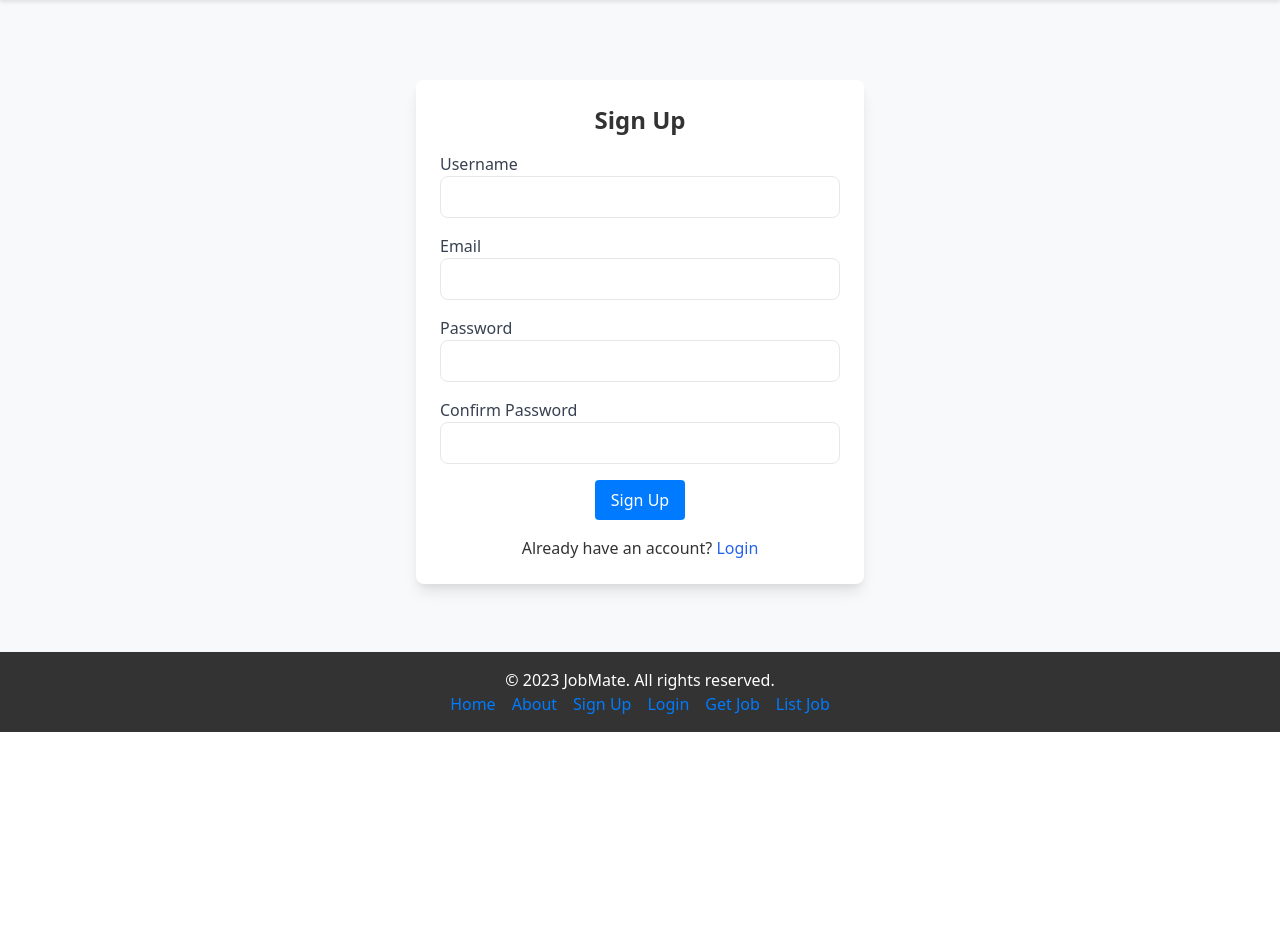
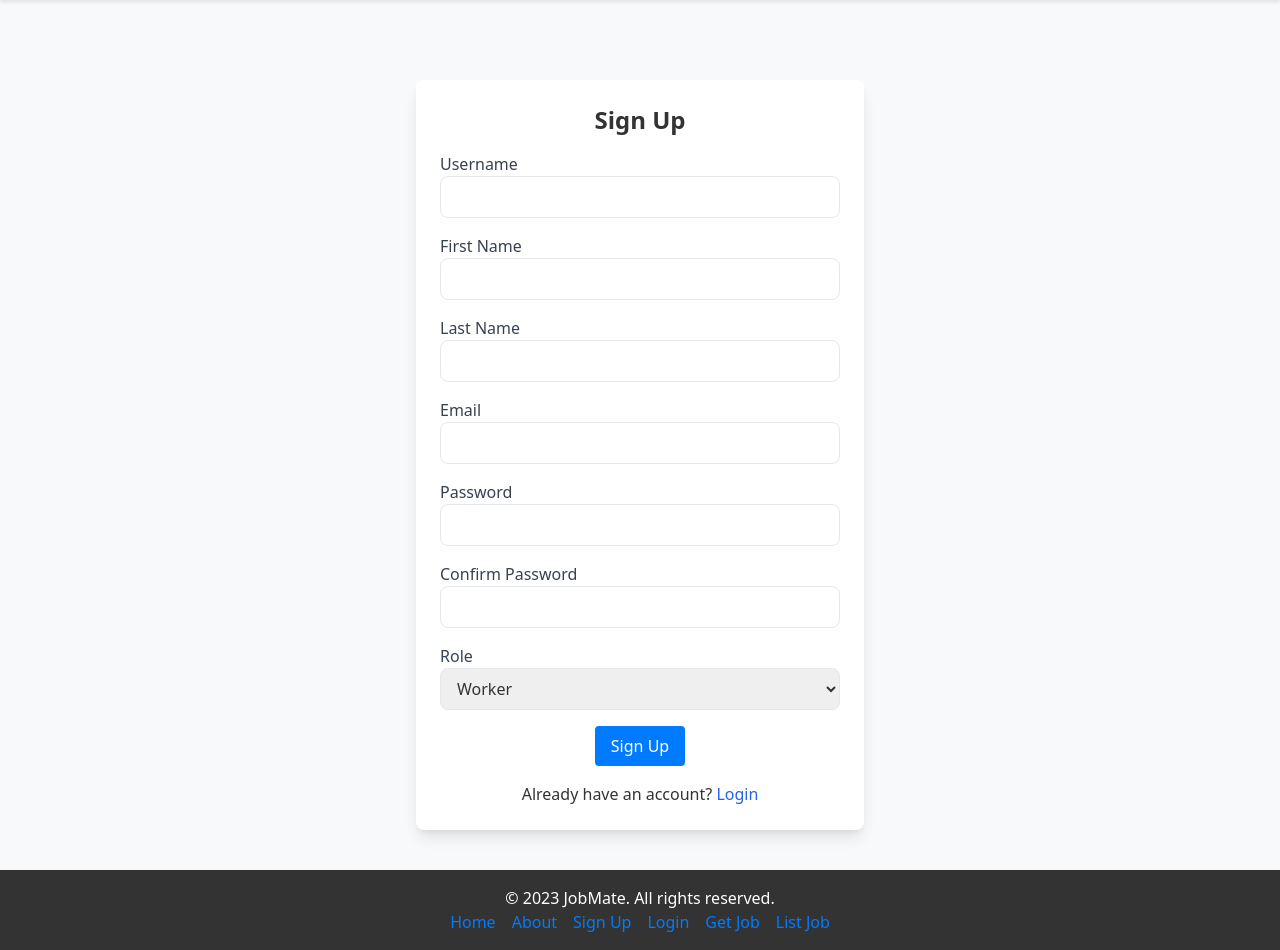
Before and after one commit to MOHIT-S-MAURYA/jobmate, a Django app: page /accounts/signup/ in a window 1280 px wide. Shown: the part 68-1018 px from the top of the page. Before the commit the page ends 800 px from the top, so only its background shows below. Run offline with Django 4.2, Linux system fonts and the light colour scheme.

Commit message:
completed the whole signup functionality. inculuding role and all the fields required.
now need to create alert messages and all. also need to add profile and logout buttons.

```diff
--- /dev/null
+++ b/accounts/forms.py
@@ -0,0 +1,11 @@
+from django import forms
+from django.contrib.auth.forms import UserCreationForm
+from .models import CustomUser
+
+class CustomUserCreationForm(UserCreationForm):
+    class Meta:
+        model = CustomUser
+        fields = ('username', 'first_name', 'last_name', 'email', 'password1', 'password2', 'role')
+
+    def __init__(self, *args, **kwargs):
+        super().__init__(*args, **kwargs)
--- a/accounts/models.py
+++ b/accounts/models.py
@@ -1,6 +1,5 @@
 from django.db import models
 from django.contrib.auth.models import AbstractUser
-# Create your models here.
 
 class CustomUser(AbstractUser):
     ROLE_CHOICES = (
--- a/accounts/views.py
+++ b/accounts/views.py
@@ -1,8 +1,20 @@
-from django.shortcuts import render
+from django.shortcuts import render, redirect
+from django.contrib.auth import login
+from .forms import CustomUserCreationForm
+
 
 # Create your views here.
+
 def signup(request):
-    return render(request, 'signup.html')
+    if request.method == 'POST':
+        form = CustomUserCreationForm(request.POST)
+        if form.is_valid():
+            user = form.save()
+            login(request, user)
+            return redirect('home')
+    else:
+        form = CustomUserCreationForm()
+    return render(request, 'signup.html', {'form': form})
 
 def login_view(request):
     return render(request, 'login.html')
--- a/templates/signup.html
+++ b/templates/signup.html
@@ -11,16 +11,31 @@
                 <input type="text" id="username" name="username" class="w-full px-3 py-2 border rounded-lg focus:outline-none focus:ring-2 focus:ring-blue-600">
             </div>
             <div class="mb-4">
+                <label for="first_name" class="block text-gray-700">First Name</label>
+                <input type="text" id="first_name" name="first_name" class="w-full px-3 py-2 border rounded-lg focus:outline-none focus:ring-2 focus:ring-blue-600">
+            </div>
+            <div class="mb-4">
+                <label for="last_name" class="block text-gray-700">Last Name</label>
+                <input type="text" id="last_name" name="last_name" class="w-full px-3 py-2 border rounded-lg focus:outline-none focus:ring-2 focus:ring-blue-600">
+            </div>
+            <div class="mb-4">
                 <label for="email" class="block text-gray-700">Email</label>
                 <input type="email" id="email" name="email" class="w-full px-3 py-2 border rounded-lg focus:outline-none focus:ring-2 focus:ring-blue-600">
             </div>
             <div class="mb-4">
-                <label for="password" class="block text-gray-700">Password</label>
-                <input type="password" id="password" name="password" class="w-full px-3 py-2 border rounded-lg focus:outline-none focus:ring-2 focus:ring-blue-600">
+                <label for="password1" class="block text-gray-700">Password</label>
+                <input type="password" id="password1" name="password1" class="w-full px-3 py-2 border rounded-lg focus:outline-none focus:ring-2 focus:ring-blue-600">
             </div>
             <div class="mb-4">
                 <label for="password2" class="block text-gray-700">Confirm Password</label>
                 <input type="password" id="password2" name="password2" class="w-full px-3 py-2 border rounded-lg focus:outline-none focus:ring-2 focus:ring-blue-600">
+            </div>
+            <div class="mb-4">
+                <label for="role" class="block text-gray-700">Role</label>
+                <select id="role" name="role" class="w-full px-3 py-2 border rounded-lg focus:outline-none focus:ring-2 focus:ring-blue-600">
+                    <option value="worker">Worker</option>
+                    <option value="contractor">Contractor</option>
+                </select>
             </div>
             <div class="mb-4 text-center">
                 <button type="submit" class="btn-primary px-4 py-2 rounded">Sign Up</button>
```
Also changed, not shown: accounts/admin.py (+11 -2 lines), accounts/migrations/0002_customuser_company_name_customuser_experience_and_more.py (added), accounts/migrations/0003_remove_customuser_company_name_and_more.py (added), db.sqlite3.
